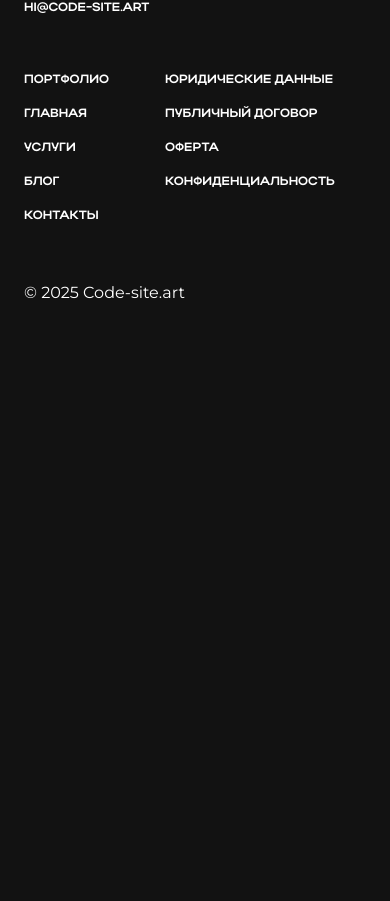
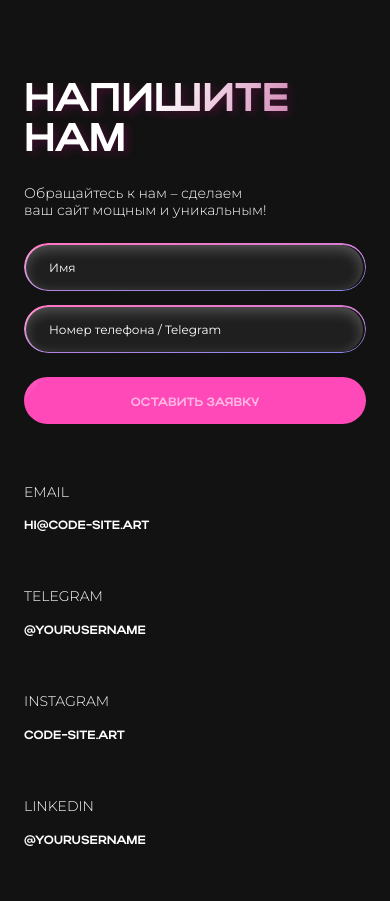
Before and after one commit to cyanidium-dev/code-site-frontend, a Next.js app: page /en/contacts in a window 390 px wide. Shown: the part 496-1397 px from the top of the page. Before the commit the page ends 844 px from the top, so only its background shows below. Built offline with nearby package versions, Linux system fonts and the light colour scheme; no server answers.

Commit message:
added markup for mobile and desktop

```diff
--- a/messages/en.json
+++ b/messages/en.json
@@ -254,5 +254,9 @@
       "title": "Обсудим ваш сайт?",
       "leaveApplication": "Оставить заявку"
     }
+  },
+  "contactsPage": {
+    "title": "напишите нам",
+    "description": "Обращайтесь к нам – сделаем ваш сайт мощным и уникальным!"
   }
 }
--- a/messages/ru.json
+++ b/messages/ru.json
@@ -254,5 +254,9 @@
       "title": "Обсудим ваш сайт?",
       "leaveApplication": "Оставить заявку"
     }
+  },
+  "contactsPage": {
+    "title": "напишите нам",
+    "description": "Обращайтесь к нам – сделаем ваш сайт мощным и уникальным!"
   }
 }
--- a/messages/uk.json
+++ b/messages/uk.json
@@ -254,5 +254,9 @@
       "title": "Обсудим ваш сайт?",
       "leaveApplication": "Оставить заявку"
     }
+  },
+  "contactsPage": {
+    "title": "напишите нам",
+    "description": "Обращайтесь к нам – сделаем ваш сайт мощным и уникальным!"
   }
 }
--- a/src/app/[locale]/contacts/page.tsx
+++ b/src/app/[locale]/contacts/page.tsx
@@ -1,3 +1,9 @@
+import Contacts from "@/components/contactsPage/Contacts";
+
 export default function ContactsPage() {
-  return <></>;
+  return (
+    <>
+      <Contacts />
+    </>
+  );
 }
--- a/src/components/articlePage/cta/CTA.tsx
+++ b/src/components/articlePage/cta/CTA.tsx
@@ -1,7 +1,7 @@
 import Container from "@/components/shared/container/Container";
 import SectionTitle from "@/components/shared/titles/SectionTitle";
 import { useTranslations } from "next-intl";
-import CallBackApplication from "./CallBackApplication";
+import CallBackApplication from "../../shared/callBackApplication/CallBackApplication";
 import CTADecorations from "./CTADecorations";
 
 export default function CTA() {
--- /dev/null
+++ b/src/components/contactsPage/Contacts.tsx
@@ -0,0 +1,38 @@
+import { useTranslations } from "next-intl";
+import Container from "../shared/container/Container";
+import PageTitle from "../shared/titles/PageTitle";
+import CallBackApplication from "../shared/callBackApplication/CallBackApplication";
+import * as motion from "motion/react-client";
+import { fadeInAnimation } from "@/utils/animationVariants";
+import SocialsList from "./SocialsList";
+
+export default function Contacts() {
+  const t = useTranslations("contactsPage");
+
+  return (
+    <section>
+      <Container className="flex flex-col lg:flex-row-reverse lg:justify-between gap-15 pt-[569px] lg:pt-[180px] pb-30 lg:pb-[174px]">
+        <div>
+          <PageTitle
+            variant="pink"
+            className="max-w-[312px] lg:max-w-[328px] mb-6 lg:mb-7 text-[40px] lg:text-[48px] xl:text-[48px] font-bold leading-none"
+          >
+            {t("title")}
+          </PageTitle>
+          <motion.p
+            initial="hidden"
+            whileInView="visible"
+            exit="exit"
+            viewport={{ once: true, amount: 0.1 }}
+            variants={fadeInAnimation({ delay: 0.4, y: 30 })}
+            className="max-w-[250px] lg:max-w-[328px] mb-6 lg:mb-[45px] text-[14px] lg:text-[16px] font-light leading-[120%]"
+          >
+            {t("description")}
+          </motion.p>
+          <CallBackApplication />
+        </div>
+        <SocialsList />
+      </Container>
+    </section>
+  );
+}
--- /dev/null
+++ b/src/components/contactsPage/SocialItem.tsx
@@ -0,0 +1,23 @@
+interface SocialItemProps {
+  social: { title: string; name: string; url: string };
+}
+
+export default function SocialItem({ social }: SocialItemProps) {
+  const { title, name, url } = social;
+
+  return (
+    <li className="lg:w-[calc(50%-26px)] h-fit">
+      <h3 className="mb-3 text-[14px] font-light leading-[120%] uppercase lg:text-black">
+        {title}
+      </h3>
+      <a
+        href={url}
+        target="_blank"
+        rel="noopener noreferrer nofollow"
+        className="font-actay text-[12px] font-bold leading-[120%] uppercase lg:text-black xl:hover:text-blue-light focus-visible:text-blue-light transition duration-300 ease-in-out"
+      >
+        {name}
+      </a>
+    </li>
+  );
+}
--- /dev/null
+++ b/src/components/contactsPage/SocialsList.tsx
@@ -0,0 +1,27 @@
+import {
+  LINKEDIN_LINK,
+  TELEGRAM_LINK,
+  INSTAGRAM_LINK,
+  EMAIL,
+  TELEGRAM_NAME,
+  INSTAGRAM_NAME,
+  LINKEDIN_NAME,
+} from "@/constants/constants";
+import SocialItem from "./SocialItem";
+
+export default function SocialsList() {
+  const socialsList = [
+    { title: "Email", name: EMAIL, url: `mailto:${EMAIL}` },
+    { title: "Telegram", name: TELEGRAM_NAME, url: TELEGRAM_LINK },
+    { title: "Instagram", name: INSTAGRAM_NAME, url: INSTAGRAM_LINK },
+    { title: "Linkedin", name: LINKEDIN_NAME, url: LINKEDIN_LINK },
+  ];
+
+  return (
+    <ul className="flex flex-col lg:flex-row lg:flex-wrap gap-[52px] lg:ml-[132px] lg:mt-9 h-fit">
+      {socialsList.map((social, idx) => (
+        <SocialItem key={idx} social={social} />
+      ))}
+    </ul>
+  );
+}
--- a/src/components/articlePage/cta/CallBackApplication.tsx
+++ b/src/components/shared/callBackApplication/CallBackApplication.tsx
@@ -3,6 +3,7 @@
 import CallBackForm from "@/components/shared/forms/CallBackForm";
 import { useState } from "react";
 import * as motion from "motion/react-client";
+import { fadeInAnimation } from "@/utils/animationVariants";
 import { useTranslations } from "next-intl";
 import NotificationModal from "@/components/shared/modals/NotificationModal";
 
@@ -21,7 +22,15 @@ export default function CallBackApplication() {
   const [isNotificationShown, setIsNotificationShown] = useState(false);
 
   return (
-    <div className="md:max-w-[328px]">
+    <>
+      <motion.div
+        initial="hidden"
+        whileInView="visible"
+        exit="exit"
+        viewport={{ once: true, amount: 0.1 }}
+        variants={fadeInAnimation({ delay: 0.8, scale: 0.85 })}
+        className="md:max-w-[328px]"
+      >
         <CallBackForm
           setIsError={setIsError}
           setIsNotificationShown={setIsNotificationShown}
@@ -29,6 +38,7 @@ export default function CallBackApplication() {
           buttonText={t("articlePage.cta.leaveApplication")}
           inputVariant="gradient"
         />
+      </motion.div>
       <NotificationModal
         title={isError ? t("modals.errorTitle") : t("modals.successTitle")}
         description={
@@ -39,6 +49,6 @@ export default function CallBackApplication() {
         isPopUpShown={isNotificationShown}
         setIsPopUpShown={setIsNotificationShown}
       />
-    </div>
+    </>
   );
 }
--- a/src/components/shared/footer/Socials.tsx
+++ b/src/components/shared/footer/Socials.tsx
@@ -1,4 +1,9 @@
-import { Link } from "@/i18n/navigation";
+import {
+  INSTAGRAM_LINK,
+  LINKEDIN_LINK,
+  TELEGRAM_LINK,
+  TIKTOK_LINK,
+} from "@/constants/constants";
 import InstagramIcon from "../icons/InstagramIcon";
 import LinkedinIcon from "../icons/LinkedinIcon";
 import TelegramIcon from "../icons/TelegramIcon";
@@ -6,10 +11,10 @@ import TiktokIcon from "../icons/TiktokIcon";
 
 export default function Socials() {
   const socialsList = [
-    { icon: <LinkedinIcon />, url: "/" },
-    { icon: <InstagramIcon />, url: "/" },
-    { icon: <TelegramIcon />, url: "/" },
-    { icon: <TiktokIcon />, url: "/" },
+    { icon: <LinkedinIcon />, url: LINKEDIN_LINK },
+    { icon: <InstagramIcon />, url: INSTAGRAM_LINK },
+    { icon: <TelegramIcon />, url: TELEGRAM_LINK },
+    { icon: <TiktokIcon />, url: TIKTOK_LINK },
   ];
 
   return (
--- a/src/constants/constants.ts
+++ b/src/constants/constants.ts
@@ -10,3 +10,5 @@ export const TELEGRAM_LINK = "";
 
 export const LINKEDIN_NAME = "@yourusername";
 export const LINKEDIN_LINK = "";
+
+export const TIKTOK_LINK = "";
```
Lines whose indentation alone changed are shown as unchanged.
